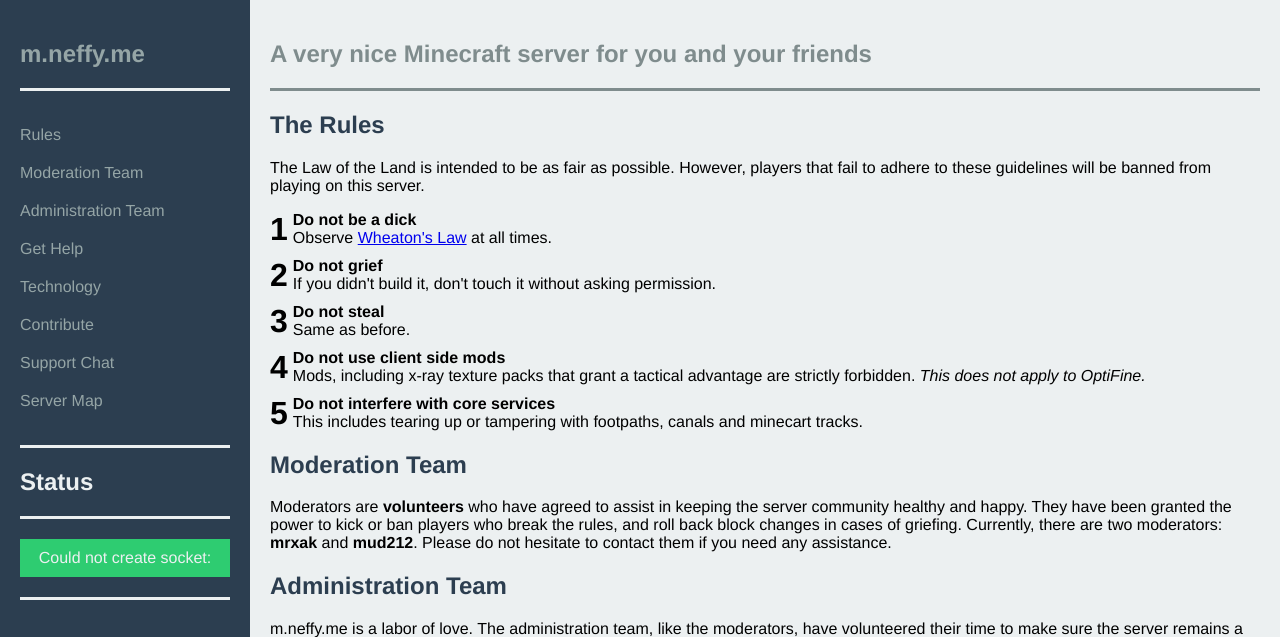
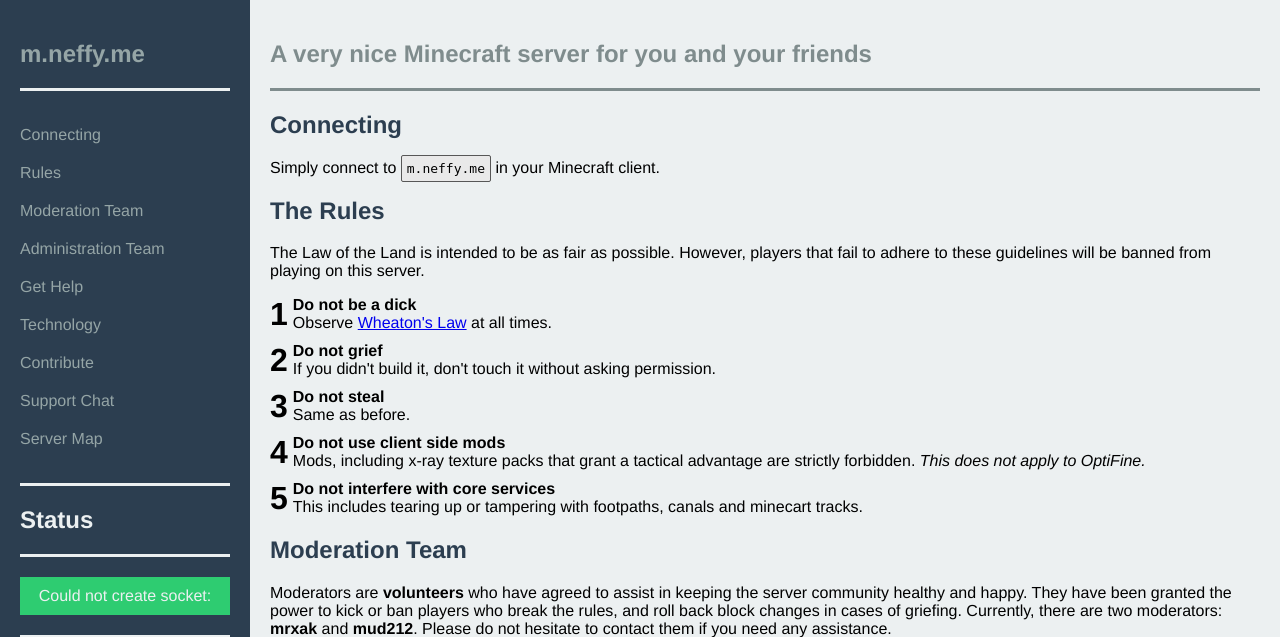
Before and after one commit to prophile/minecraft.nfreader.net, a PHP site: page / in a window 1280 px wide. Shown: the top 637 px of the page. Run offline with PHP 8.4, Linux system fonts and the light colour scheme; data that the repository does not hold is empty; some libraries are stand-ins or nearby versions.

Commit message:
Added connection info

```diff
--- a/header.php
+++ b/header.php
@@ -14,6 +14,7 @@
     <h1><a href='index.php'><addr>m.neffy.me</addr></a></h1>
 
     <ul>
+    	<li><a href="index.php#connect">Connecting</a></li>
         <li><a href="index.php#rules">Rules</a></li>
         <li><a href="index.php#moderators">Moderation Team</a></li>
         <li><a href="index.php#admins">Administration Team</a></li>
--- a/index.php
+++ b/index.php
@@ -1,4 +1,10 @@
 <?php require_once('header.php'); ?>
+
+      <div class="section-header" id="connect">
+          <h1>Connecting</h1>
+          <p>Simply connect to <code>m.neffy.me</code> in your Minecraft client.</p>
+    </div>
+
       <div class="section-header" id="rules">
           <h1>The Rules</h1>
           <p>The Law of the Land is intended to be as fair as possible. However, players that fail to adhere to these guidelines will be banned from playing on this server.</p>
```
